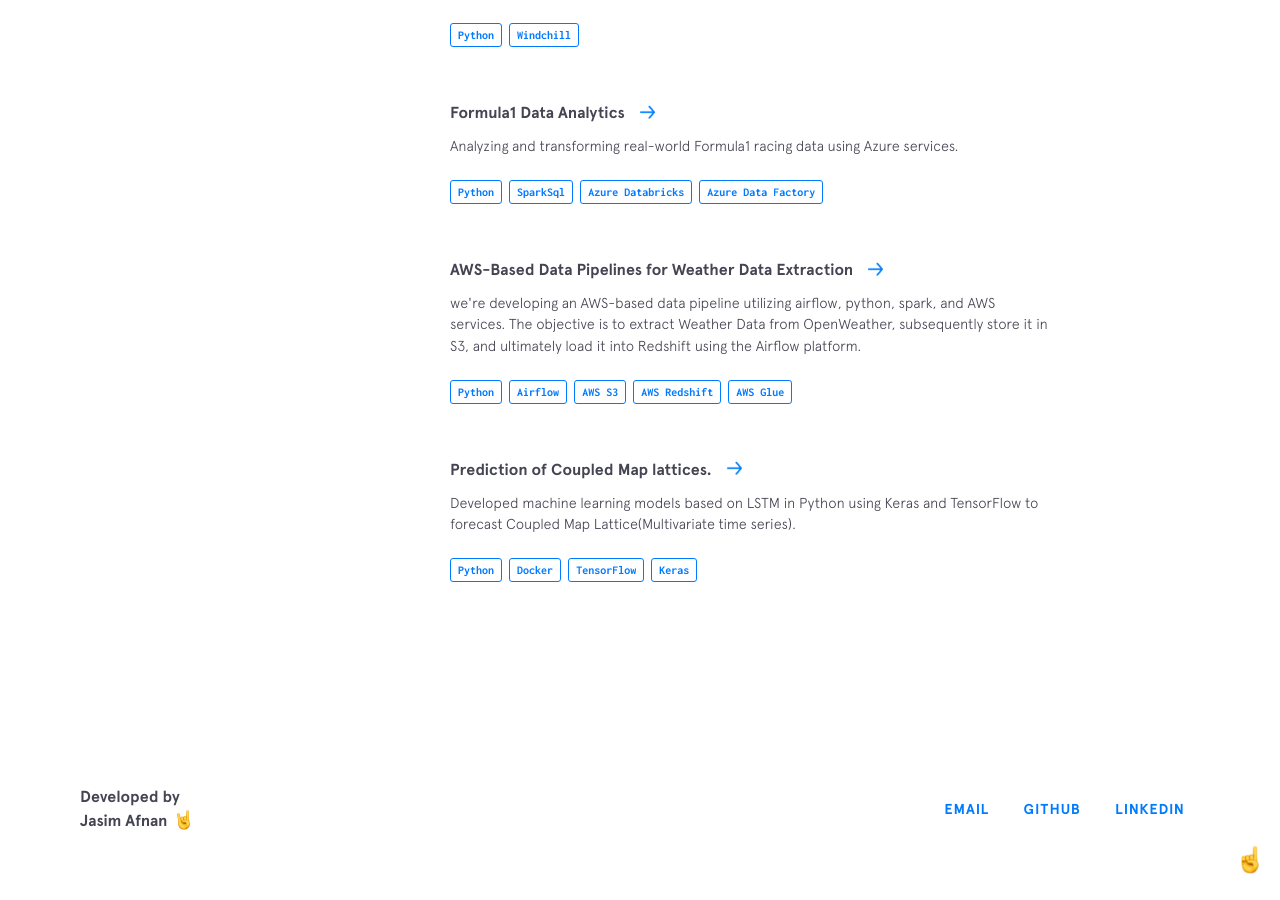
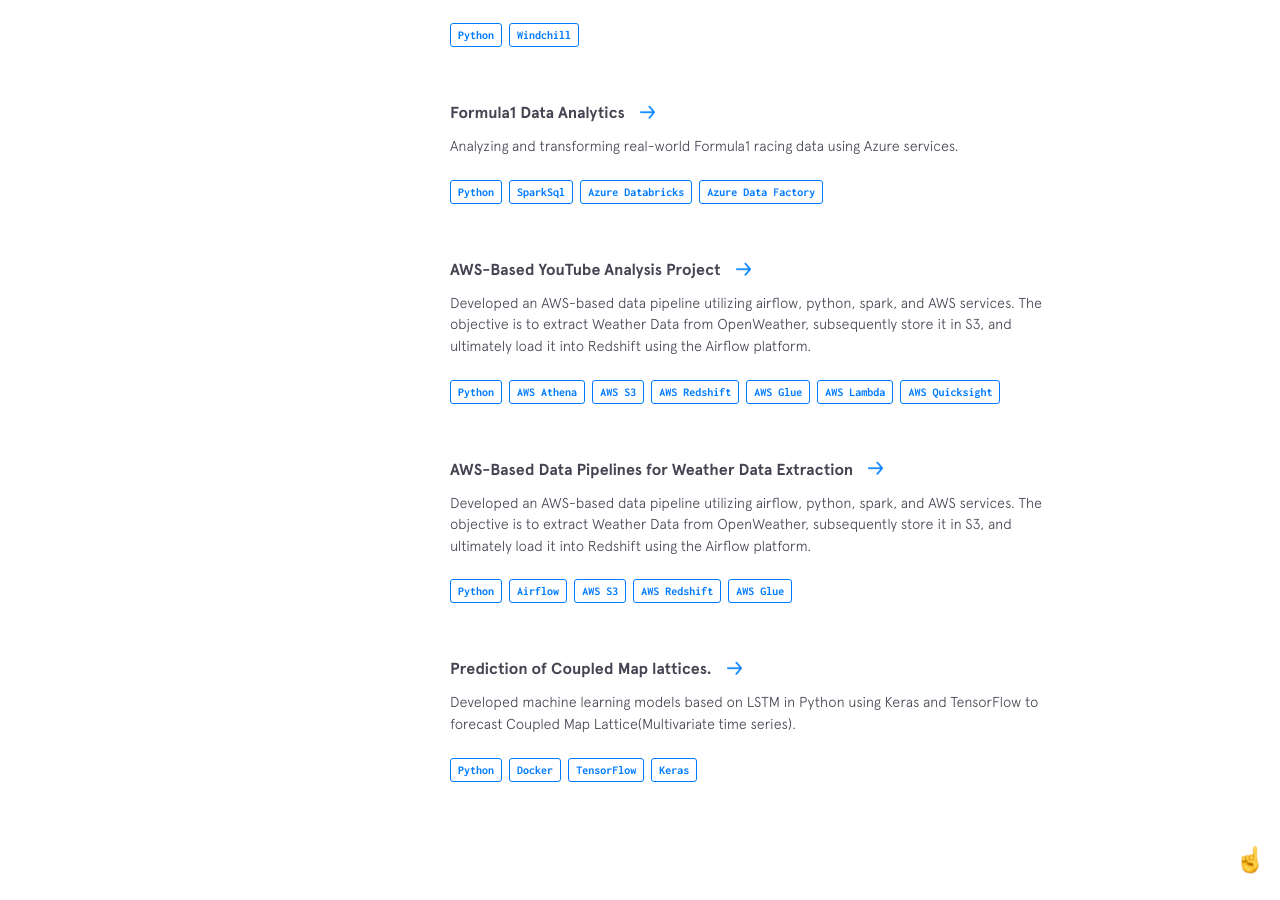
Before and after one commit to afnanjasim/afnanjasim.github.io, a Jekyll site: the page built from index.html, in a window 1280 px wide and 900 px high, scrolled down 2358 px. Built offline with Jekyll 4.4.1, drawn with Linux system fonts in a browser that asks for light colours; nearby versions of some CDN libraries.

Commit message:
Update other-projects.yml

```diff
--- a/_data/other-projects.yml
+++ b/_data/other-projects.yml
@@ -26,10 +26,23 @@
     - thing: Azure Databricks
     - thing: Azure Data Factory
 
+- name: AWS-Based YouTube Analysis Project
+  url: https://github.com/afnanjasim/AWS-Youtube_DE-Project
+  code: https://github.com/afnanjasim/AWS-Youtube_DE-Project
+  description: Developed an AWS-based data pipeline utilizing airflow, python, spark, and AWS services. The objective is to extract Weather Data from OpenWeather, subsequently store it in S3, and ultimately load it into Redshift using the Airflow platform.
+  used:
+    - thing: Python
+    - thing: AWS Athena
+    - thing: AWS S3
+    - thing: AWS Redshift
+    - thing: AWS Glue
+    - thing: AWS Lambda
+    - thing: AWS Quicksight
+
 - name: AWS-Based Data Pipelines for Weather Data Extraction
   url: https://github.com/afnanjasim/AWS-Airflow-Project
   code: https://github.com/afnanjasim/AWS-Airflow-Project
-  description: we're developing an AWS-based data pipeline utilizing airflow, python, spark, and AWS services. The objective is to extract Weather Data from OpenWeather, subsequently store it in S3, and ultimately load it into Redshift using the Airflow platform.
+  description: Developed an AWS-based data pipeline utilizing airflow, python, spark, and AWS services. The objective is to extract Weather Data from OpenWeather, subsequently store it in S3, and ultimately load it into Redshift using the Airflow platform.
   used:
     - thing: Python
     - thing: Airflow
```
